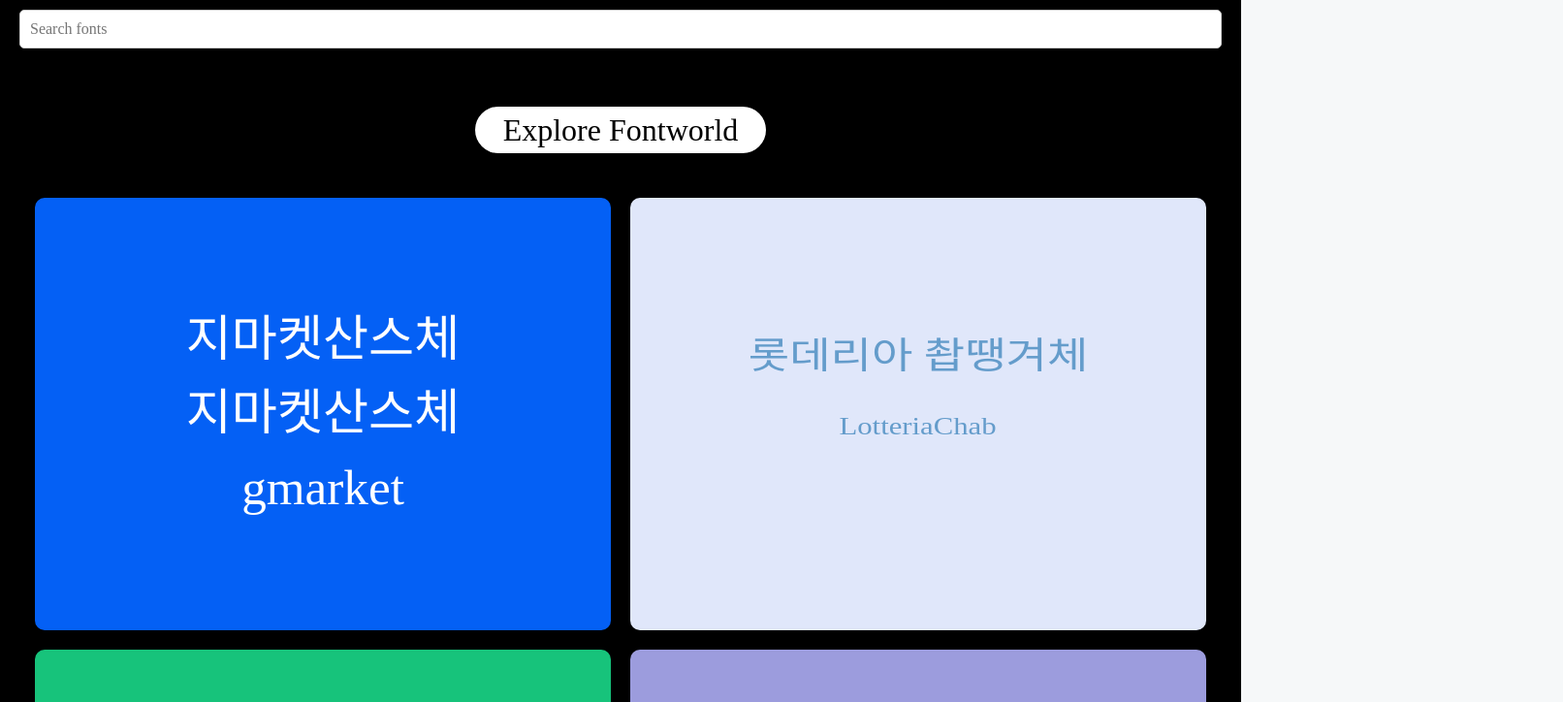
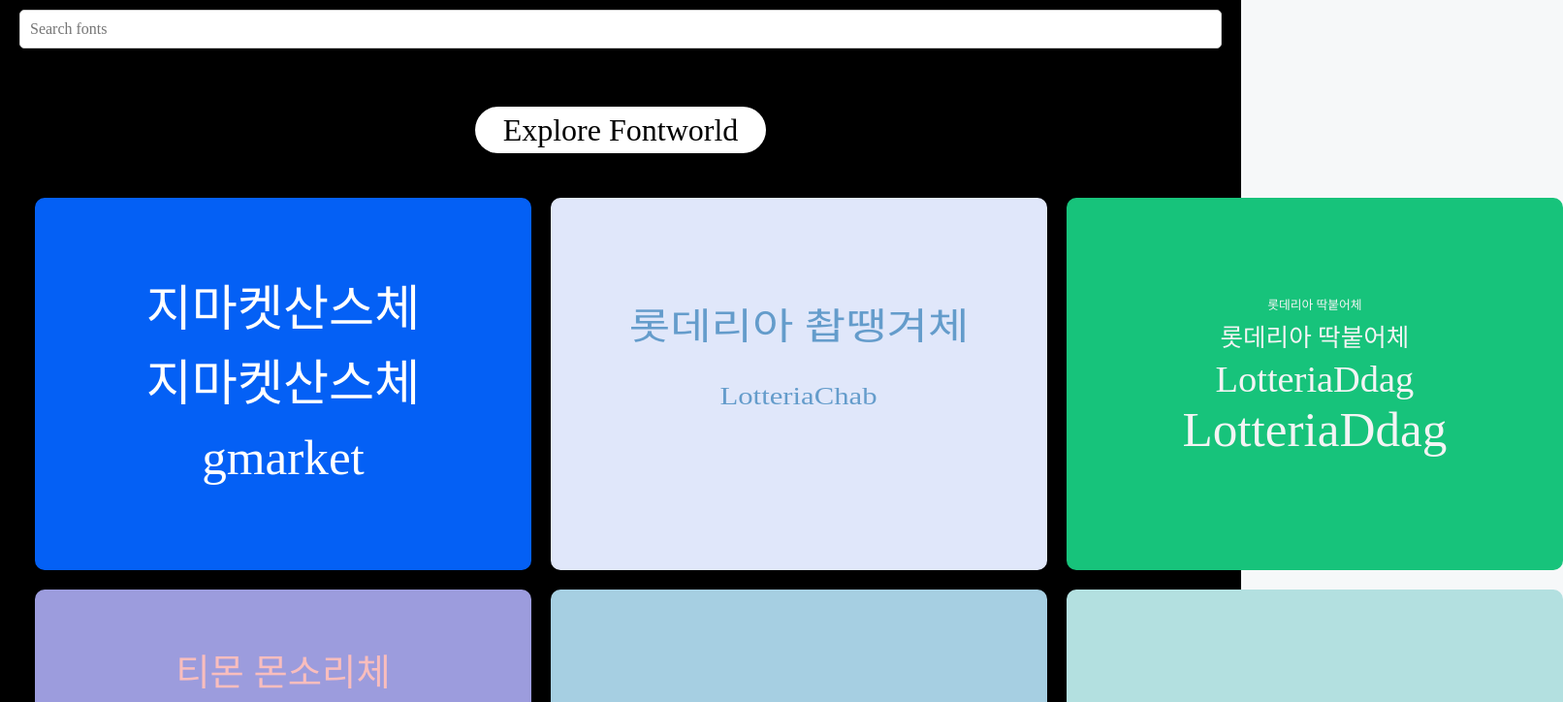
Before and after one commit to Hyeji1364/Addtext, a React (Create React App) app: page / in a window 1280 px wide. Shown: the top 724 px of the page at 97% size, 1612 px wide, since content can reach past the window. Built offline with nearby package versions, Linux system fonts and the light colour scheme; no server answers.

Commit message:
레이아웃 수정

```diff
--- a/src/assets/scss/fontgallery.scss
+++ b/src/assets/scss/fontgallery.scss
@@ -31,7 +31,7 @@
 
   .font-wrap {
     display: grid;
-    grid-template-columns: repeat(auto-fill, minmax(500px, 1fr));
+    grid-template-columns: repeat(3, 1fr);
     grid-auto-rows: 1fr;
     gap: 20px;
     padding: 1rem;
```
